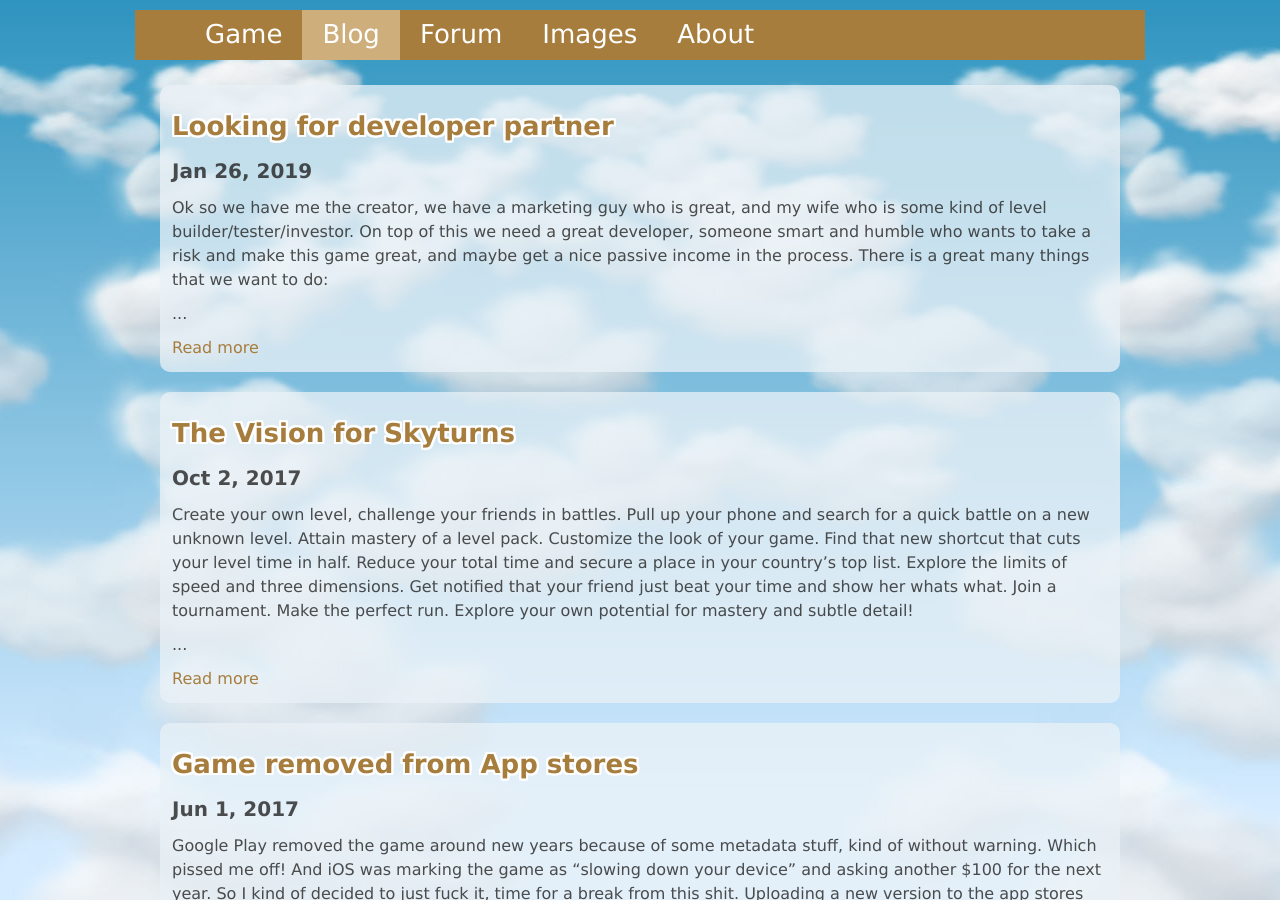
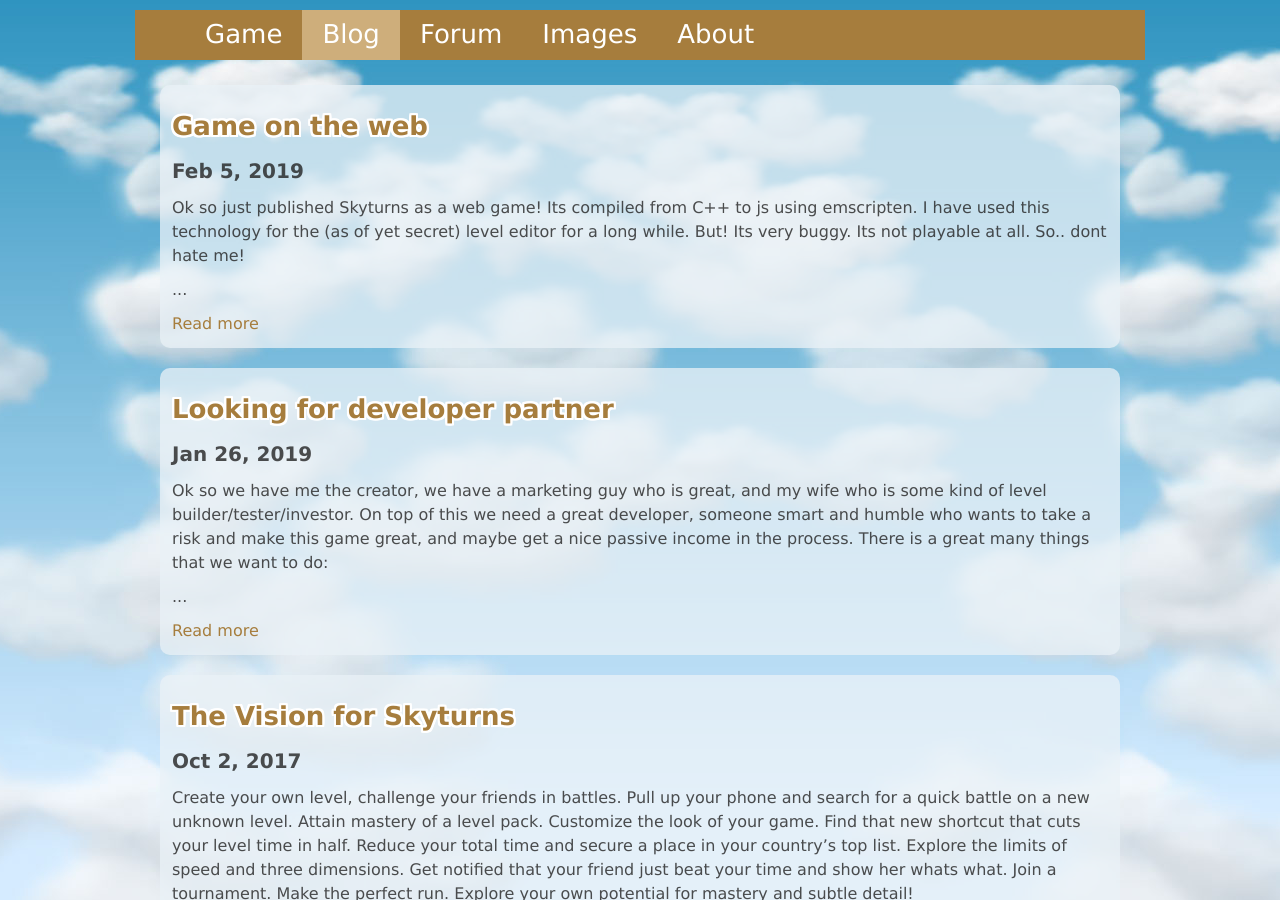
Before and after one commit to JDaance/jdaance.github.io, a Jekyll site: the page built from blog.html, in a window 1280 px wide and 900 px high. Built offline with Jekyll 4.4.1, drawn with Linux system fonts in a browser that asks for light colours.

Commit message:
added blog post about the game on web

```diff
--- /dev/null
+++ b/_posts/2019-02-05-game-on-the-web.md
@@ -0,0 +1,21 @@
+---
+layout: post
+title: Game on the web
+category: development
+---
+
+Ok so just published Skyturns as a web game! Its compiled from C++ to js using emscripten. I have used this technology for the (as of yet secret) level editor for a long while. But! Its very buggy. Its not playable at all. So.. dont hate me!
+
+The goal is to have the complete game and its ecosystem with best times, editor, forum, etc here on the website. And the smartphone versions are just another client to this place. Its very easy to spread a website game -- no install necessary. But on phones we will need to disable to javascript game and point people to the apps. But for desktops/laptops this will be great, the game is actually a lot of fun with the keyboard.
+
+Major bugs right now:
+
+- Cant control the character
+- Weird graphical glitches
+- Just hangs when entering menu / dying / pausing
+- No sound or music
+- I thiiink it might not work in chrome, only firefox right now
+
+Improvements coming, stay tuned :)
+
+//J
--- a/index.html
+++ b/index.html
@@ -32,7 +32,7 @@
   </div>
 
   <div id="info_splash">
-    Game is up and running here in the browser, but very buggy. Stay tuned!
+    Game is up and running here in the browser (on Firefox), but very buggy. Stay tuned!
   </div>
 
   <div class="game-panel">
```
